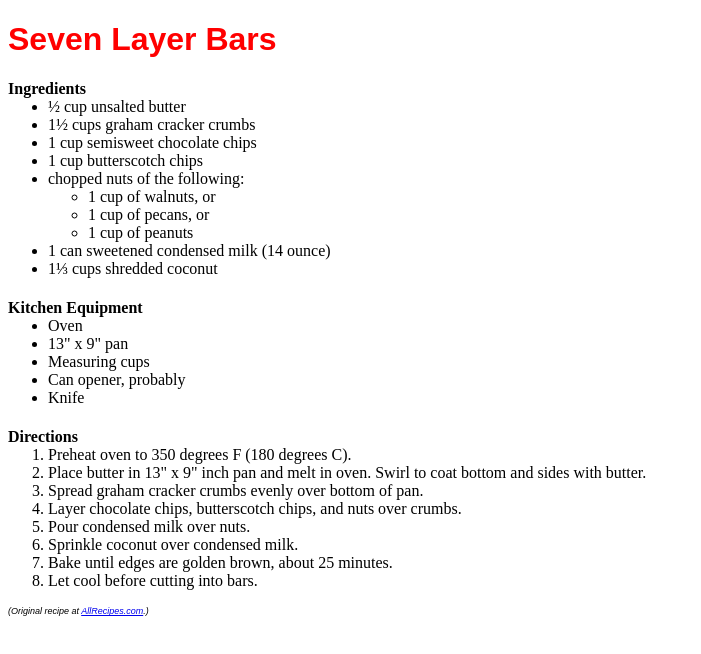
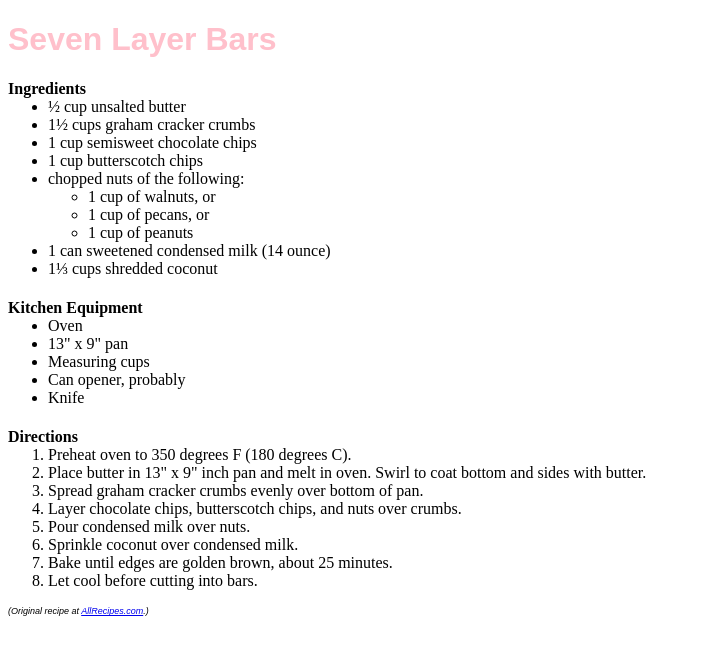
Before and after one commit to rachelfox77/477-Recipe, a plain HTML site: page index.html in a window 1280 px wide. Shown: the whole page, without its empty margins (0-701 px from the left). Drawn offline with Linux system fonts and the light colour scheme; a script that the page names is missing.

Commit message:
made title pink

```diff
--- a/styles.css
+++ b/styles.css
@@ -1,6 +1,6 @@
 h1 {
   font-family: Arial;
-  color: Red
+  color: pink
 }
 
 h4 {
```
